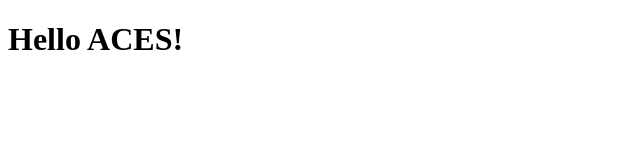
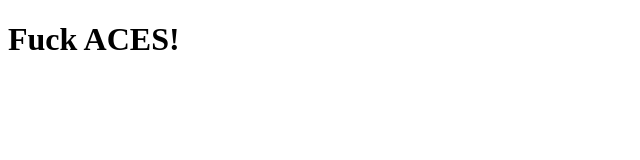
Before and after one commit to MadhurJ20/Gittest, a plain HTML site: page index.html in a window 1280 px wide. Shown: the full height of the page, 0-640 px from the left. Drawn offline with Linux system fonts and the light colour scheme.

Commit message:
Update index.html

```diff
--- a/index.html
+++ b/index.html
@@ -3,9 +3,9 @@
 <head>
     <meta charset="UTF-8">
     <meta name="viewport" content="width=device-width, initial-scale=1.0">
-    <title>Sarvesh</title>
+    <title>Varad</title>
 </head>
 <body>
-    <h1>Hello ACES!</h1>
+    <h1>Fuck ACES!</h1>
 </body>
 </html>
```
